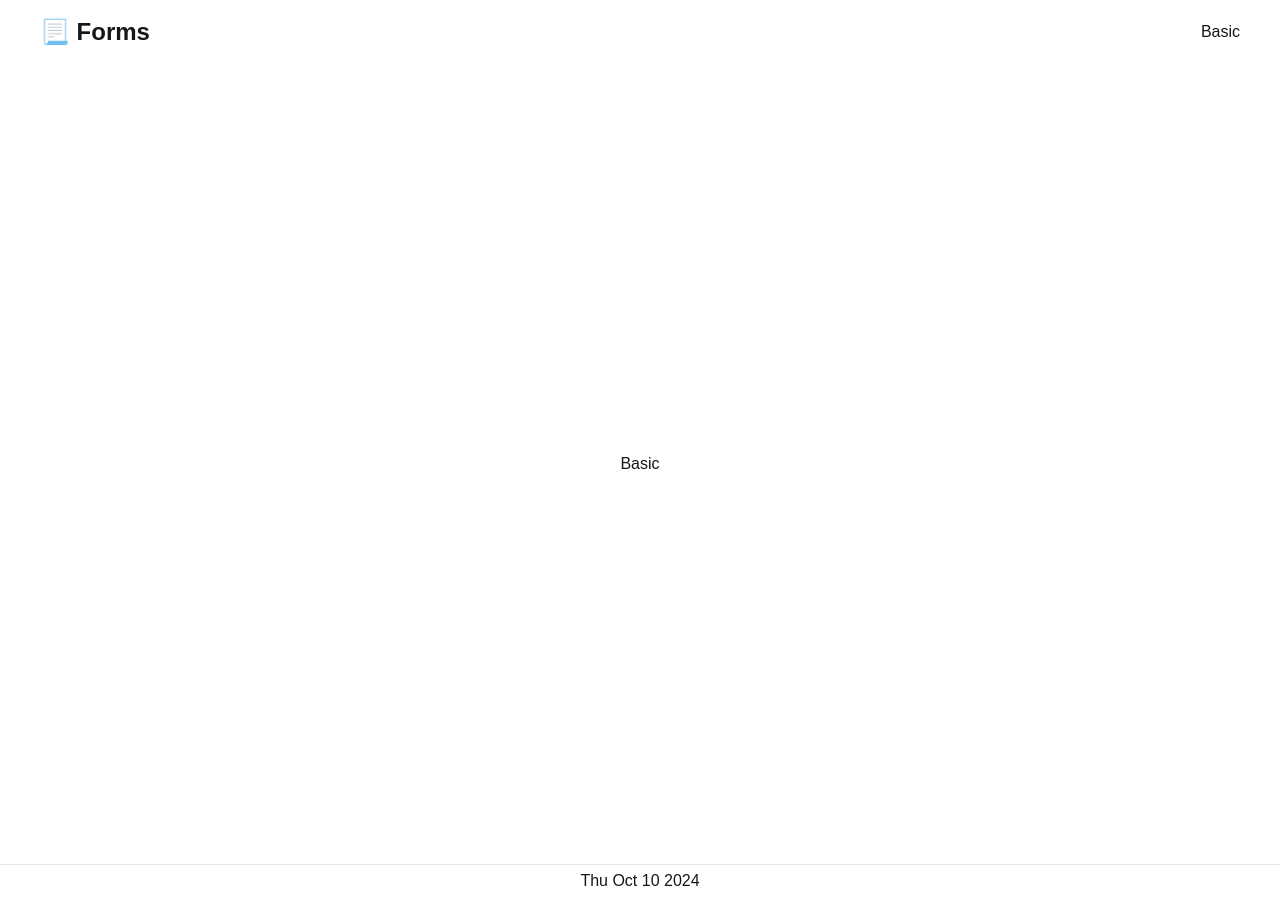
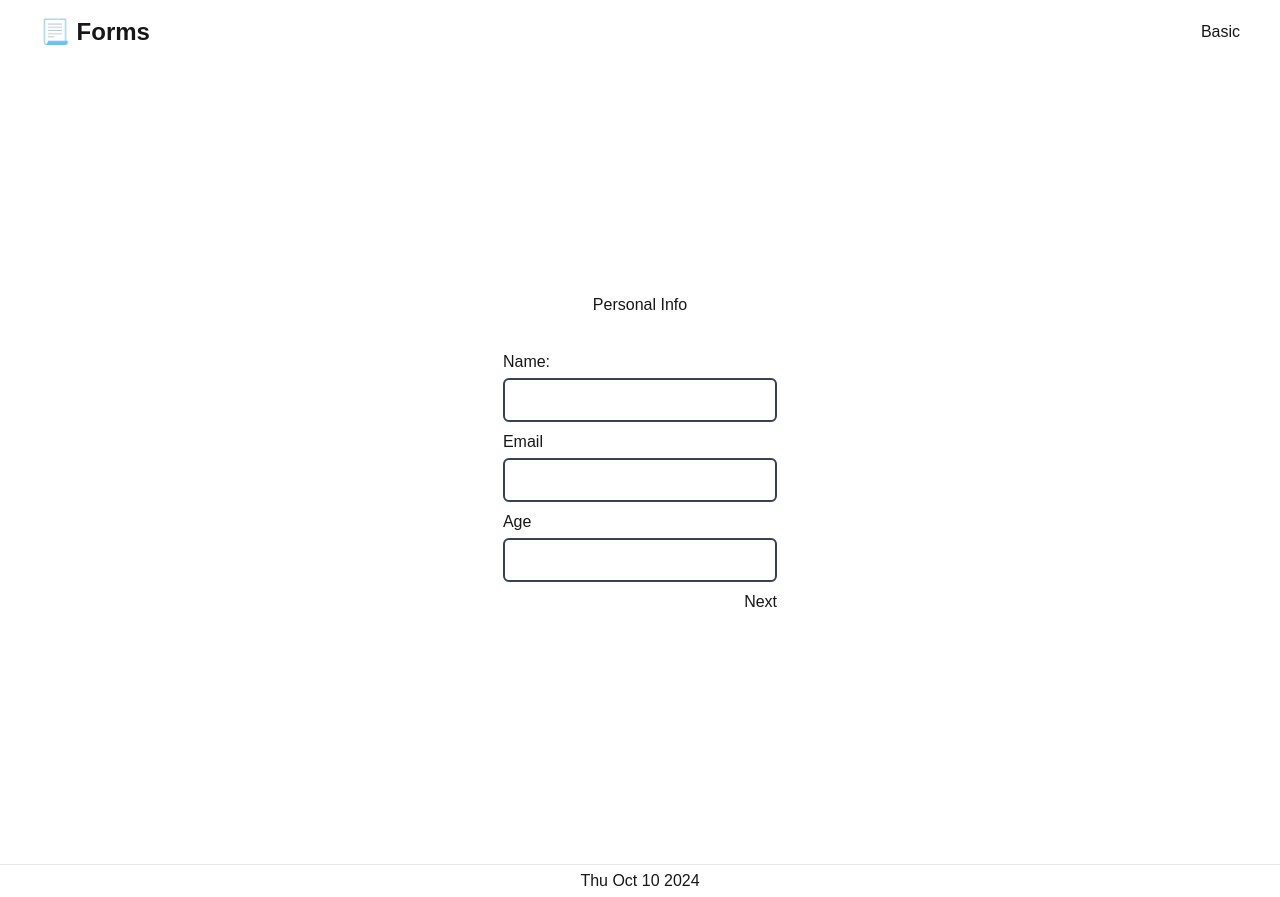
Before and after one commit to MuhammadZunnoorainRafi/nextjs-form, a Next.js app: page /basic in a window 1280 px wide. Built offline with nearby package versions, Linux system fonts and the light colour scheme.

Commit message:
UI changes

```diff
--- a/package.json
+++ b/package.json
@@ -9,6 +9,7 @@
     "lint": "next lint"
   },
   "dependencies": {
+    "@hookform/resolvers": "^3.9.0",
     "next": "14.2.14",
     "react": "^18",
     "react-dom": "^18",
--- a/src/app/basic/page.tsx
+++ b/src/app/basic/page.tsx
@@ -1,8 +1,11 @@
+import PersonalInfo from '@/components/forms/BasicForm/PersonalInfo';
 import React from 'react';
 
 function Basic() {
   return (
-    <div className="min-h-screen flex items-center justify-center">Basic</div>
+    <div className="min-h-screen flex items-center justify-center">
+      <PersonalInfo />
+    </div>
   );
 }
 
--- a/src/components/forms/BasicForm/PersonalInfo.tsx
+++ b/src/components/forms/BasicForm/PersonalInfo.tsx
@@ -1,8 +1,10 @@
+'use client';
 import { BasicPersonalInfoType } from '@/lib/types/BasicFormType/basic-form.type';
 import React from 'react';
+import ErrorMessage from '@/components/shared/ErrorMessage';
+import { zodResolver } from '@hookform/resolvers/zod';
+import { BasicPersonalInfoSchema } from '@/lib/schemas/BasicFormSchema/basic-form.schema';
 import { useForm } from 'react-hook-form';
-import {} from '';
-import ErrorMessage from '@/components/shared/ErrorMessage';
 
 function PersonalInfo() {
   const {
@@ -10,28 +12,54 @@ function PersonalInfo() {
     handleSubmit,
     formState: { errors },
   } = useForm<BasicPersonalInfoType>({
-    // resolver:zodReso
+    resolver: zodResolver(BasicPersonalInfoSchema),
   });
 
   const formSubmit = (formdata: BasicPersonalInfoType) => {
     console.log(formdata);
   };
   return (
-    <div className="min-h-screen flex items-center justify-center">
+    <div className="min-h-screen flex flex-col gap-3 items-center justify-center">
       <h1>Personal Info</h1>
-      <form onSubmit={handleSubmit(formSubmit)}>
+      <form
+        onSubmit={handleSubmit(formSubmit)}
+        className="flex flex-col p-5 rounded-xl border border-white space-y-2"
+      >
         <div>
-          <label htmlFor="name">Name</label>
-          <input type="text" id="name" {...register('name')} />
-          {/* <ErrorMessage>{errors.name?.message}</ErrorMessage> */}
+          <label htmlFor="name" className="mb-1">
+            Name:
+          </label>
+          <input
+            type="text"
+            id="name"
+            {...register('name')}
+            className="mt-1 p-2 rounded-md outline-none text-black focus:ring-1 focus:ring-blue-700 border-2 border-gray-700 w-full focus:border-blue-700 "
+          />
+          <ErrorMessage message={errors.name?.message} />
         </div>
         <div>
-          <label htmlFor="email">Email</label>
-          <input type="email" id="email" {...register('email')} />
+          <label htmlFor="email" className="mb-1">
+            Email
+          </label>
+          <input
+            type="email"
+            id="email"
+            {...register('email')}
+            className="mt-1 p-2 rounded-md outline-none text-black focus:ring-1 focus:ring-blue-700 border-2 border-gray-700 w-full focus:border-blue-700 "
+          />
+          <ErrorMessage message={errors.email?.message} />
         </div>
         <div>
-          <label htmlFor="age">Age</label>
-          <input type="number" id="age" {...register('age')} />
+          <label htmlFor="age" className="mb-1">
+            Age
+          </label>
+          <input
+            type="number"
+            id="age"
+            {...register('age')}
+            className="mt-1 p-2 rounded-md outline-none text-black focus:ring-1 focus:ring-blue-700 border-2 border-gray-700 w-full focus:border-blue-700 "
+          />
+          <ErrorMessage message={errors.age?.message} />
         </div>
         <button className="inline-block ml-auto">Next</button>
       </form>
--- a/src/components/shared/ErrorMessage.tsx
+++ b/src/components/shared/ErrorMessage.tsx
@@ -1,6 +1,6 @@
 import React from 'react';
 
-function ErrorMessage({ message }: { message: string }) {
+function ErrorMessage({ message }: { message?: string }) {
   if (!message) return;
   return <div className="text-red-500 text-sm">{message}</div>;
 }
--- a/src/lib/schemas/BasicFormSchema/basic-form.schema.ts
+++ b/src/lib/schemas/BasicFormSchema/basic-form.schema.ts
@@ -6,7 +6,7 @@ export const BasicPersonalInfoSchema = z.object({
     .string()
     .min(1, 'Enter email')
     .email({ message: 'Enter a valid email address' }),
-  age: z.number().min(22, 'You must be above 22'),
+  age: z.coerce.number().min(1, 'You must be above 22'),
 });
 
 export const BasicJobInfoSchema = z.object({
```
Also changed, not shown: 1 other file (tests, documents, lock files or other folders).
